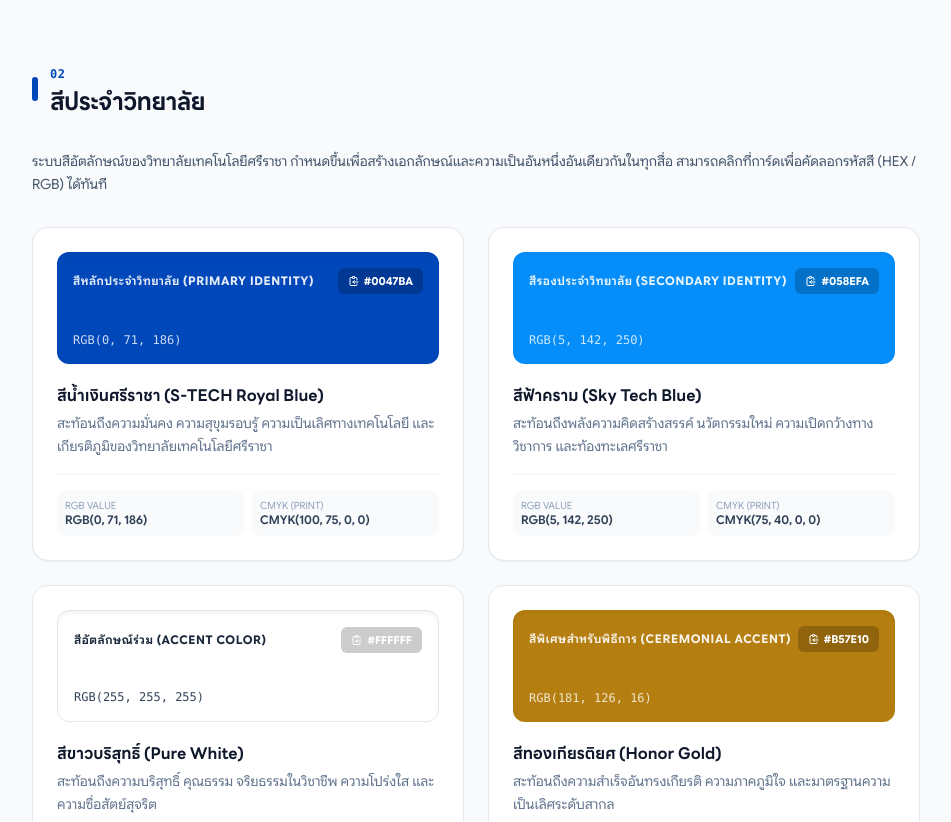
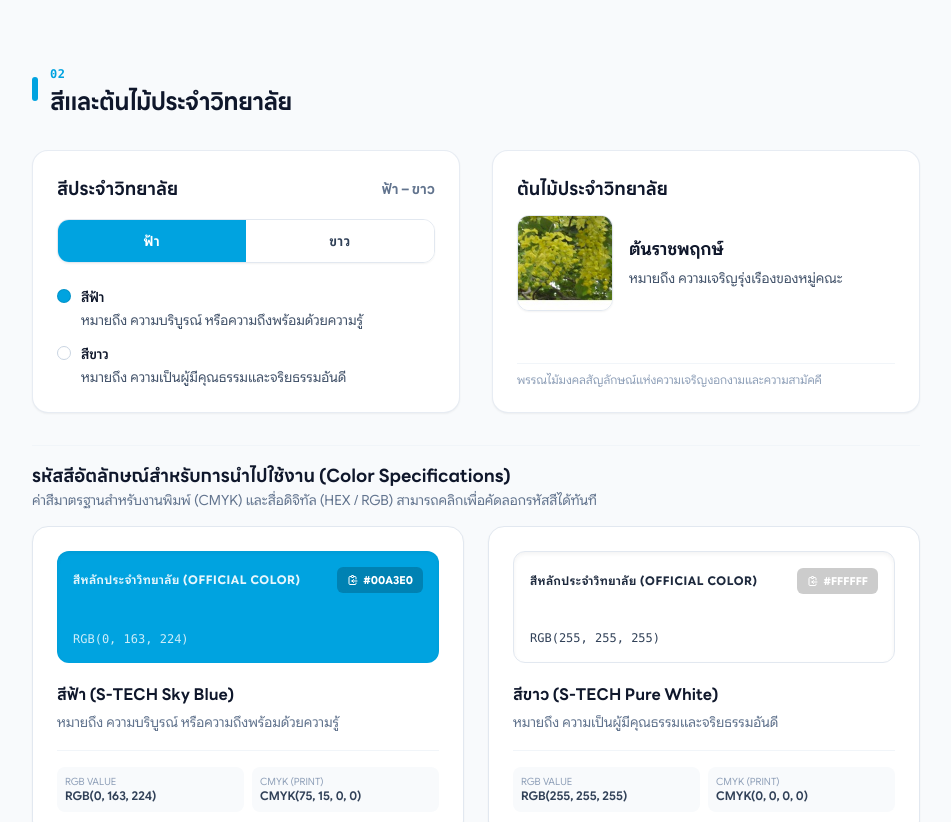
Before and after one commit to pykt0908/astro-wp-technosrc, an Astro site in the folder frontend/: page /about/symbols in a window 1280 px wide. Shown: the part 1978-2800 px from the top of the page, without its empty margins (328-1279 px from the left). Built offline with nearby package versions, Linux system fonts and the light colour scheme; Astro itself is replaced by a stand-in of ours; no server answers.

Commit message:
feat(symbols): update college colors to official sky blue & white and include tree card

```diff
--- a/frontend/src/pages/about/symbols.astro
+++ b/frontend/src/pages/about/symbols.astro
@@ -4,7 +4,7 @@ import BaseLayout from '../../layouts/BaseLayout.astro';
 // Table of Contents Items
 const tocItems = [
   { id: "sec-emblem", label: "ตราสัญลักษณ์ประจำวิทยาลัย" },
-  { id: "sec-colors", label: "สีประจำวิทยาลัย" },
+  { id: "sec-colors", label: "สีและต้นไม้ประจำวิทยาลัย" },
   { id: "sec-wordmark", label: "อัตลักษณ์ตัวอักษร S-TECH (2026)" },
   { id: "sec-tobe", label: "ตราสัญลักษณ์ TO BE NUMBER ONE" },
   { id: "sec-guidelines", label: "แนวทางการนำไปใช้งาน" },
@@ -63,38 +63,38 @@ const emblemVariants = [
   },
 ];
 
-// Color Palette Data
+// Color Palette Data (สีประจำวิทยาลัย: ฟ้า - ขาว)
 const collegeColors = [
   {
-    name: "สีน้ำเงินศรีราชา (S-TECH Royal Blue)",
-    role: "สีหลักประจำวิทยาลัย (Primary Identity)",
+    name: "สีฟ้า (S-TECH Sky Blue)",
+    role: "สีหลักประจำวิทยาลัย (Official Color)",
+    hex: "#00A3E0",
+    rgb: "RGB(0, 163, 224)",
+    cmyk: "CMYK(75, 15, 0, 0)",
+    desc: "หมายถึง ความบริบูรณ์ หรือความถึงพร้อมด้วยความรู้",
+    bg: "bg-[#00A3E0]",
+    textLight: true,
+  },
+  {
+    name: "สีขาว (S-TECH Pure White)",
+    role: "สีหลักประจำวิทยาลัย (Official Color)",
+    hex: "#FFFFFF",
+    rgb: "RGB(255, 255, 255)",
+    cmyk: "CMYK(0, 0, 0, 0)",
+    desc: "หมายถึง ความเป็นผู้มีคุณธรรมและจริยธรรมอันดี",
+    bg: "bg-white",
+    border: "border border-slate-200 dark:border-slate-700",
+    textLight: false,
+  },
+  {
+    name: "สีน้ำเงินเทคโนฯ (Tech Navy Blue)",
+    role: "สีอัตลักษณ์ตราสัญลักษณ์ (Brand Accent)",
     hex: "#0047BA",
     rgb: "RGB(0, 71, 186)",
     cmyk: "CMYK(100, 75, 0, 0)",
-    desc: "สะท้อนถึงความมั่นคง ความสุขุมรอบรู้ ความเป็นเลิศทางเทคโนโลยี และเกียรติภูมิของวิทยาลัยเทคโนโลยีศรีราชา",
+    desc: "สีน้ำเงินเข้มในตราสัญลักษณ์และตัวอักษร S-TECH สำหรับงานดิจิทัลและสิ่งพิมพ์",
     bg: "bg-[#0047BA]",
     textLight: true,
-  },
-  {
-    name: "สีฟ้าคราม (Sky Tech Blue)",
-    role: "สีรองประจำวิทยาลัย (Secondary Identity)",
-    hex: "#058EFA",
-    rgb: "RGB(5, 142, 250)",
-    cmyk: "CMYK(75, 40, 0, 0)",
-    desc: "สะท้อนถึงพลังความคิดสร้างสรรค์ นวัตกรรมใหม่ ความเปิดกว้างทางวิชาการ และท้องทะเลศรีราชา",
-    bg: "bg-[#058EFA]",
-    textLight: true,
-  },
-  {
-    name: "สีขาวบริสุทธิ์ (Pure White)",
-    role: "สีอัตลักษณ์ร่วม (Accent Color)",
-    hex: "#FFFFFF",
-    rgb: "RGB(255, 255, 255)",
-    cmyk: "CMYK(0, 0, 0, 0)",
-    desc: "สะท้อนถึงความบริสุทธิ์ คุณธรรม จริยธรรมในวิชาชีพ ความโปร่งใส และความซื่อสัตย์สุจริต",
-    bg: "bg-white",
-    border: "border border-slate-200 dark:border-slate-700",
-    textLight: false,
   },
   {
     name: "สีทองเกียรติยศ (Honor Gold)",
@@ -102,7 +102,7 @@ const collegeColors = [
     hex: "#B57E10",
     rgb: "RGB(181, 126, 16)",
     cmyk: "CMYK(20, 45, 100, 15)",
-    desc: "สะท้อนถึงความสำเร็จอันทรงเกียรติ ความภาคภูมิใจ และมาตรฐานความเป็นเลิศระดับสากล",
+    desc: "สีทองสำหรับงานพิธีการ โล่เกียรติยศ และของที่ระลึกพิเศษประจำวิทยาลัย",
     bg: "bg-[#B57E10]",
     textLight: true,
   },
@@ -518,22 +518,100 @@ const tobeVariants = [
         </section>
 
 
-        <!-- SECTION 2: สีประจำวิทยาลัย -->
+        <!-- SECTION 2: สีและต้นไม้ประจำวิทยาลัย -->
         <section id="sec-colors" class="scroll-mt-28 space-y-8">
 
           <div class="flex items-center gap-3">
-            <span class="w-1.5 h-6 rounded-full bg-[#0047BA]"></span>
+            <span class="w-1.5 h-6 rounded-full bg-[#00A3E0]"></span>
             <div>
-              <span class="text-xs font-mono font-semibold text-[#0047BA] dark:text-blue-400 tracking-wider">02</span>
+              <span class="text-xs font-mono font-semibold text-[#00A3E0] dark:text-sky-400 tracking-wider">02</span>
               <h2 class="text-xl sm:text-2xl font-bold text-slate-900 dark:text-white tracking-tight">
-                สีประจำวิทยาลัย
+                สีและต้นไม้ประจำวิทยาลัย
               </h2>
             </div>
           </div>
 
-          <p class="text-sm text-slate-600 dark:text-slate-300 leading-relaxed">
-            ระบบสีอัตลักษณ์ของวิทยาลัยเทคโนโลยีศรีราชา กำหนดขึ้นเพื่อสร้างเอกลักษณ์และความเป็นอันหนึ่งอันเดียวกันในทุกสื่อ สามารถคลิกที่การ์ดเพื่อคัดลอกรหัสสี (HEX / RGB) ได้ทันที
+          <!-- Featured Dual Cards: สีประจำวิทยาลัย (ฟ้า-ขาว) + ต้นไม้ประจำวิทยาลัย (ต้นราชพฤกษ์) -->
+          <div class="grid grid-cols-1 md:grid-cols-2 gap-6 sm:gap-8">
+            <!-- สีประจำวิทยาลัย -->
+            <div class="p-6 rounded-2xl bg-white dark:bg-slate-900 border border-slate-200/80 dark:border-slate-800 shadow-xs space-y-4">
+              <h3 class="text-base sm:text-lg font-bold text-slate-900 dark:text-white flex items-center justify-between">
+                <span>สีประจำวิทยาลัย</span>
+                <span class="text-sm font-semibold text-slate-500 dark:text-slate-400">ฟ้า – ขาว</span>
+              </h3>
+
+              <div class="flex h-11 w-full rounded-xl overflow-hidden border border-slate-200 dark:border-slate-700 shadow-xs">
+                <div class="w-1/2 bg-[#00A3E0] flex items-center justify-center text-xs sm:text-sm font-bold text-white tracking-wider">
+                  ฟ้า
+                </div>
+                <div class="w-1/2 bg-white flex items-center justify-center text-xs sm:text-sm font-bold text-slate-700 tracking-wider">
+                  ขาว
+                </div>
+              </div>
+
+              <div class="space-y-3 pt-2 text-xs sm:text-sm">
+                <div class="flex items-start gap-2.5">
+                  <span class="w-3.5 h-3.5 rounded-full bg-[#00A3E0] shrink-0 mt-0.5 border border-black/10"></span>
+                  <div>
+                    <strong class="text-slate-900 dark:text-white font-semibold">สีฟ้า</strong>
+                    <p class="text-slate-600 dark:text-slate-400 leading-relaxed mt-0.5">
+                      หมายถึง ความบริบูรณ์ หรือความถึงพร้อมด้วยความรู้
                     </p>
+                  </div>
+                </div>
+                <div class="flex items-start gap-2.5">
+                  <span class="w-3.5 h-3.5 rounded-full bg-white border border-slate-300 dark:border-slate-600 shrink-0 mt-0.5"></span>
+                  <div>
+                    <strong class="text-slate-900 dark:text-white font-semibold">สีขาว</strong>
+                    <p class="text-slate-600 dark:text-slate-400 leading-relaxed mt-0.5">
+                      หมายถึง ความเป็นผู้มีคุณธรรมและจริยธรรมอันดี
+                    </p>
+                  </div>
+                </div>
+              </div>
+            </div>
+
+            <!-- ต้นไม้ประจำวิทยาลัย -->
+            <div class="p-6 rounded-2xl bg-white dark:bg-slate-900 border border-slate-200/80 dark:border-slate-800 shadow-xs flex flex-col justify-between space-y-4">
+              <div>
+                <h3 class="text-base sm:text-lg font-bold text-slate-900 dark:text-white mb-3">
+                  ต้นไม้ประจำวิทยาลัย
+                </h3>
+                <div class="flex items-center gap-4">
+                  <div class="w-20 h-20 sm:w-24 sm:h-24 rounded-xl overflow-hidden border border-slate-200 dark:border-slate-700 shrink-0 shadow-xs">
+                    <img
+                      src="/images/about/tree-ratchaphruek.jpg"
+                      alt="ต้นราชพฤกษ์ ต้นไม้ประจำวิทยาลัยเทคโนโลยีศรีราชา"
+                      class="w-full h-full object-cover"
+                      loading="lazy"
+                    />
+                  </div>
+                  <div class="space-y-1">
+                    <p class="text-base sm:text-lg font-bold text-slate-900 dark:text-white">
+                      ต้นราชพฤกษ์
+                    </p>
+                    <p class="text-slate-600 dark:text-slate-400 text-xs sm:text-sm leading-relaxed">
+                      หมายถึง ความเจริญรุ่งเรืองของหมู่คณะ
+                    </p>
+                  </div>
+                </div>
+              </div>
+              <p class="text-xs text-slate-400 dark:text-slate-500 pt-2 border-t border-slate-100 dark:border-slate-800">
+                พรรณไม้มงคลสัญลักษณ์แห่งความเจริญงอกงามและความสามัคคี
+              </p>
+            </div>
+          </div>
+
+          <!-- Color Swatches & Codes for Designers -->
+          <div class="space-y-4 pt-4 border-t border-slate-100 dark:border-slate-800">
+            <div>
+              <h3 class="text-base sm:text-lg font-bold text-slate-900 dark:text-white">
+                รหัสสีอัตลักษณ์สำหรับการนำไปใช้งาน (Color Specifications)
+              </h3>
+              <p class="text-xs sm:text-sm text-slate-500 dark:text-slate-400">
+                ค่าสีมาตรฐานสำหรับงานพิมพ์ (CMYK) และสื่อดิจิทัล (HEX / RGB) สามารถคลิกเพื่อคัดลอกรหัสสีได้ทันที
+              </p>
+            </div>
 
             <div class="grid grid-cols-1 md:grid-cols-2 gap-5 sm:gap-6">
               {collegeColors.map((color) => (
@@ -584,6 +662,7 @@ const tobeVariants = [
                   </div>
                 </div>
               ))}
+            </div>
           </div>
 
         </section>
```
Lines whose indentation alone changed are shown as unchanged.
